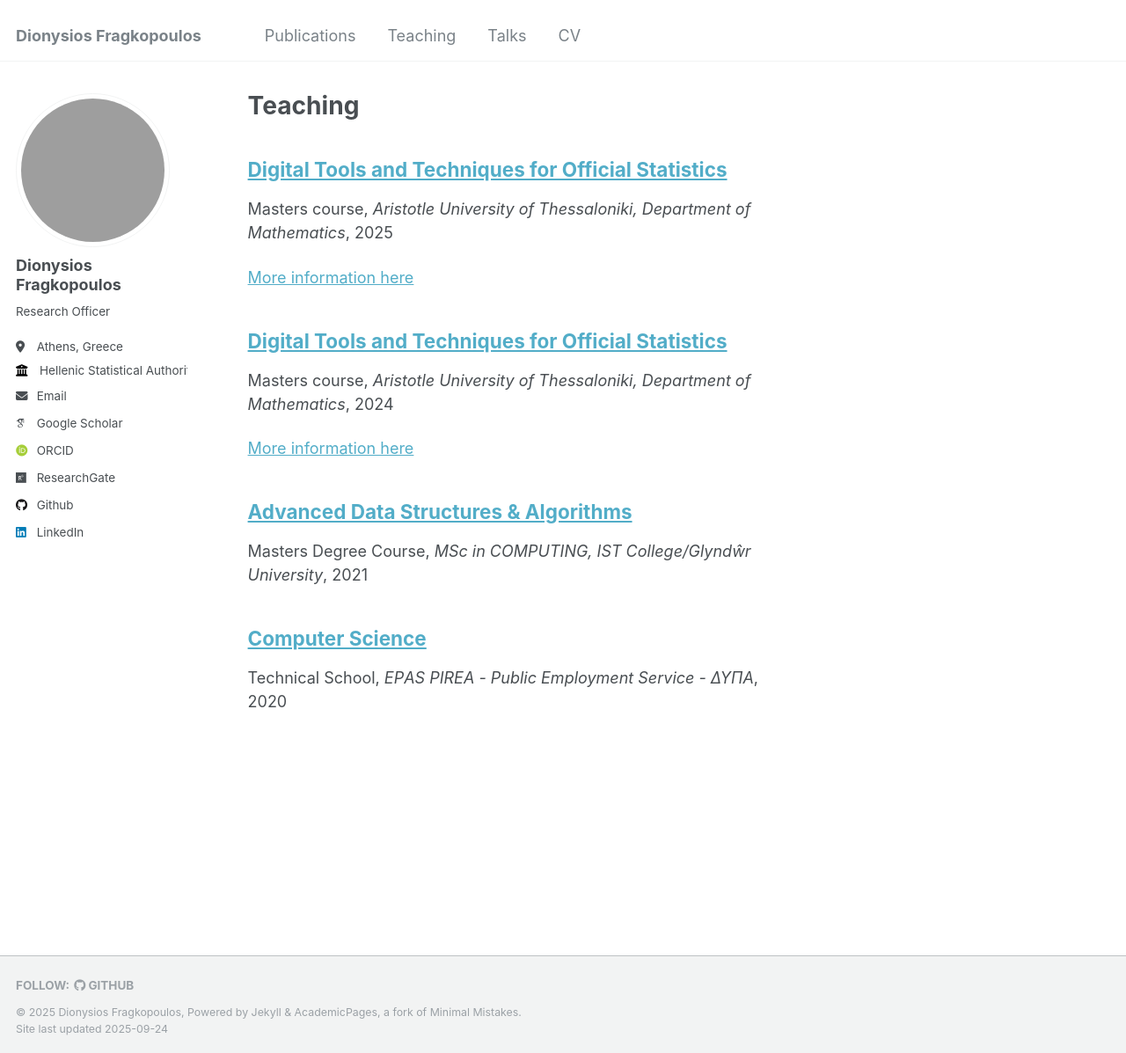
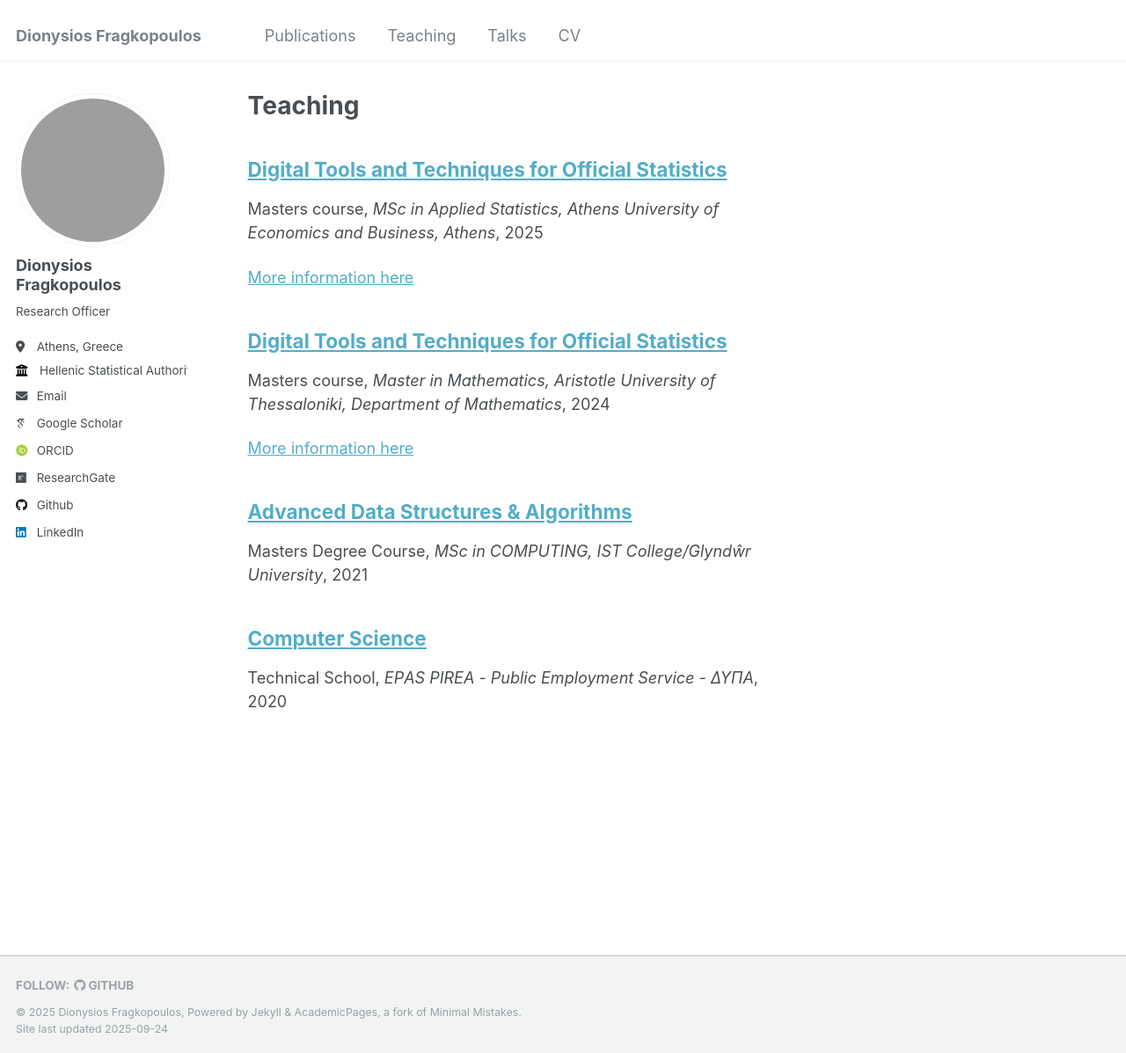
Before and after one commit to dfragos/dfragos.github.io, a Jekyll site: the page built from _pages/teaching.html, in a window 1280 px wide and 1197 px high. Shown: the whole window at 88% size. Built offline with Jekyll 4.4.1, drawn with Linux system fonts in a browser that asks for light colours; some web fonts are replaced; grey boxes are pictures that could not be loaded.

Commit message:
minor corrections in teaching

```diff
--- a/_teaching/2024-EMOS-AuTh.md
+++ b/_teaching/2024-EMOS-AuTh.md
@@ -3,7 +3,7 @@ title: "Digital Tools and Techniques for Official Statistics"
 collection: teaching
 type: "Masters course"
 permalink: /teaching/2024-EMOS-AuTh
-venue: "Aristotle University of Thessaloniki, Department of Mathematics"
+venue: "Master in Mathematics, Aristotle University of Thessaloniki, Department of Mathematics"
 date: 2024-12-01
 location: "Thessaloniki, Greece"
 ---
--- a/_teaching/2025-EMOS-AUEB.md
+++ b/_teaching/2025-EMOS-AUEB.md
@@ -3,7 +3,7 @@ title: "Digital Tools and Techniques for Official Statistics"
 collection: teaching
 type: "Masters course"
 permalink: /teaching/2025-EMOS-AUEB
-venue: "Aristotle University of Thessaloniki, Department of Mathematics"
+venue: "MSc in Applied Statistics, Athens University of Economics and Business, Athens"
 date: 2025-03-01
 location: "Athens, Greece"
 ---
```
